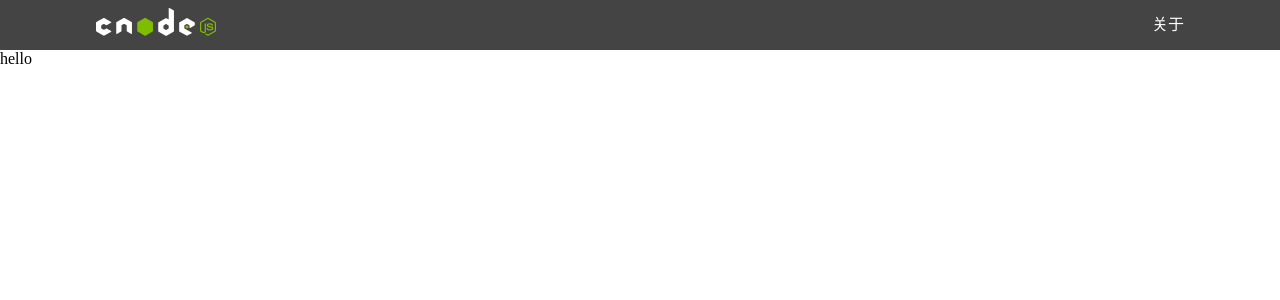
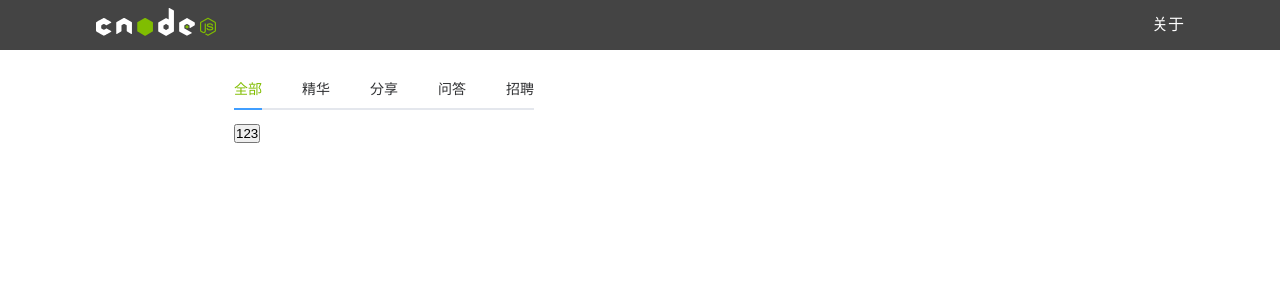
Before and after one commit to mogu396/vue-code, a Vue app: page /#/ in a window 1280 px wide. Shown: the top 300 px of the page. Built offline with nearby package versions, Linux system fonts and the light colour scheme.

Commit message:
api设置以及一些内容

```diff
--- a/babel.config.js
+++ b/babel.config.js
@@ -1,5 +1,15 @@
 module.exports = {
   presets: [
-    '@vue/cli-plugin-babel/preset'
+    '@vue/cli-plugin-babel/preset',
+    ["@babel/preset-env", { "modules": false }]
+  ],
+  plugins: [
+    [
+      "component",
+      {
+        "libraryName": "element-ui",
+        "styleLibraryName": "theme-chalk"
+      }
+    ]
   ]
 }
--- a/package.json
+++ b/package.json
@@ -22,6 +22,7 @@
     "@vue/cli-plugin-vuex": "~4.5.0",
     "@vue/cli-service": "~4.5.0",
     "babel-eslint": "^10.1.0",
+    "babel-plugin-component": "^1.1.1",
     "eslint": "^6.7.2",
     "eslint-plugin-vue": "^6.2.2",
     "vue-template-compiler": "^2.6.11"
--- /dev/null
+++ b/src/components/Content.vue
@@ -0,0 +1,19 @@
+<template>
+  <div class="content">
+
+  </div>
+</template>
+
+<script>
+export default {
+    data(){
+
+    },
+    props:['contentList']
+
+}
+</script>
+
+<style>
+
+</style>
--- a/src/main.js
+++ b/src/main.js
@@ -2,7 +2,11 @@ import Vue from 'vue'
 import App from './App.vue'
 import router from './router'
 import store from './store'
+import { TabPane ,Tabs} from 'element-ui'
 
+
+Vue.use(TabPane)
+Vue.use(Tabs)
 Vue.config.productionTip = false
 
 new Vue({
--- a/src/views/Home.vue
+++ b/src/views/Home.vue
@@ -1,6 +1,25 @@
 <template>
   <div class="home">
-    hello
+    <div class="content">
+      <el-tabs v-model="activeTab" @tab-click="changeTab">
+        <el-tab-pane label="全部" name="all" class="myTabPane">
+          <Content :contentList="contentList" />
+          <button @click="sendTest">123</button>
+        </el-tab-pane>
+        <el-tab-pane label="精华" name="good" class="myTabPane">
+          <Content :contentList="contentList" />
+        </el-tab-pane>
+        <el-tab-pane label="分享" name="share" class="myTabPane"
+          ><Content :contentList="contentList"
+        /></el-tab-pane>
+        <el-tab-pane label="问答" name="ask" class="myTabPane"
+          ><Content :contentList="contentList"
+        /></el-tab-pane>
+        <el-tab-pane label="招聘" name="job" class="myTabPane"
+          ><Content :contentList="contentList"
+        /></el-tab-pane>
+      </el-tabs>
+    </div>
   </div>
 </template>
 
@@ -8,12 +27,49 @@
 // @ is an alias to /src
 // import HelloWorld from '@/components/HelloWorld.vue'
 
+import Content from "../components/Content.vue";
+import "../utils/http.js"
+export default {
+  name: "Home",
+  components: { Content },
+  data() {
+    return {
+      activeTab: "all",
+      contentList: [],
+    };
+  },
+  methods: {
+    changeTab(tab, event) {
+      console.log(tab, event);
+    },
+    sendTest(){
 
-export default {
-  name: 'Home',
-  components: {
-    // HelloWorld
-    // NavBar
-  }
+    }
+
+  },
+};
+</script>
+
+<style scoped>
+/* 添加scoped后无法起作用，使用深度选择器 */
+
+/* .home >>>.el-tabs__item{
+    color: #80bd01;
+  } */
+/* .home >>>.el-tabs__item{
+    width: ;
+  } */
+.content >>> .el-tabs__item:hover {
+  color: #80bd01;
 }
-</script>
+.content >>> .is-active {
+  color: #80bd01;
+}
+
+.home {
+  display: flex;
+  width: 60%;
+  justify-content: center;
+  margin-top: 20px;
+}
+</style>
```
Also changed, not shown: src/utils/api.js (added, +27 -0 lines), src/utils/request.js (added, +8 -0 lines), 2 other files (tests, documents, lock files or other folders).
